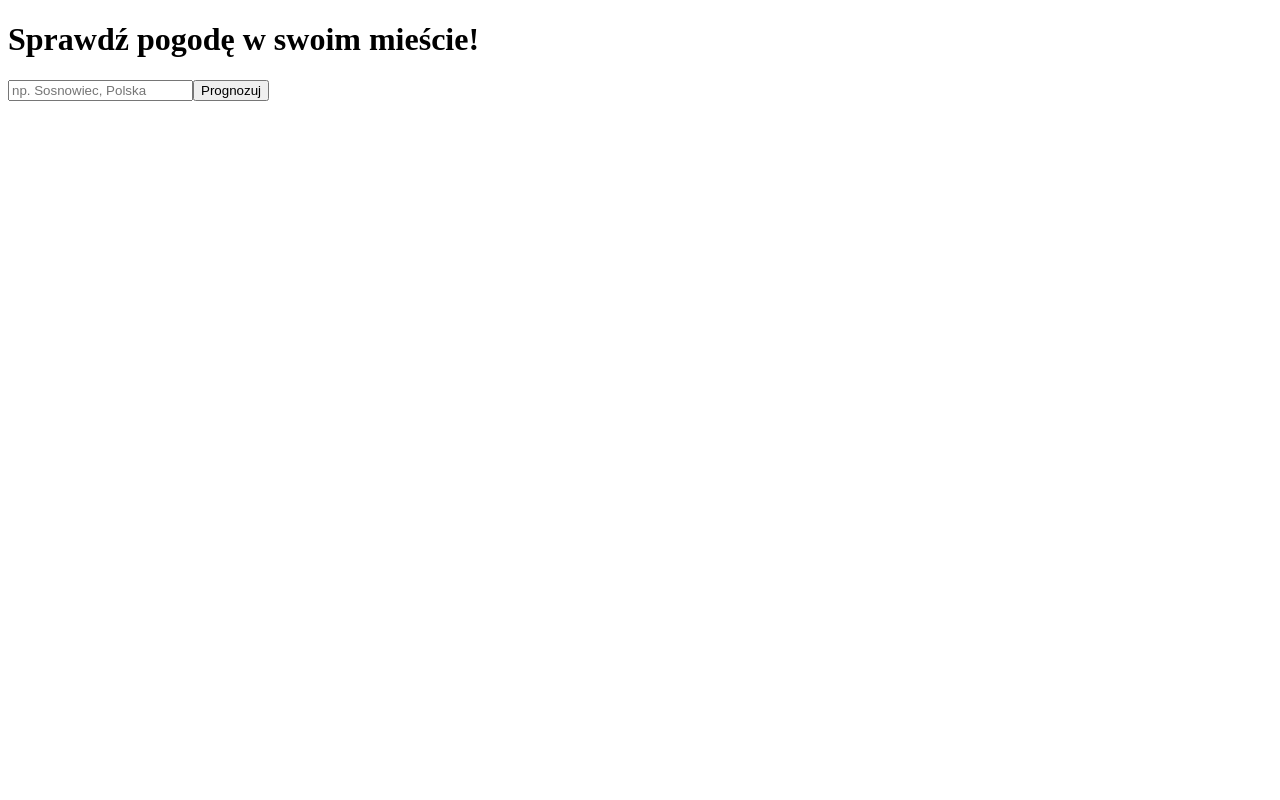
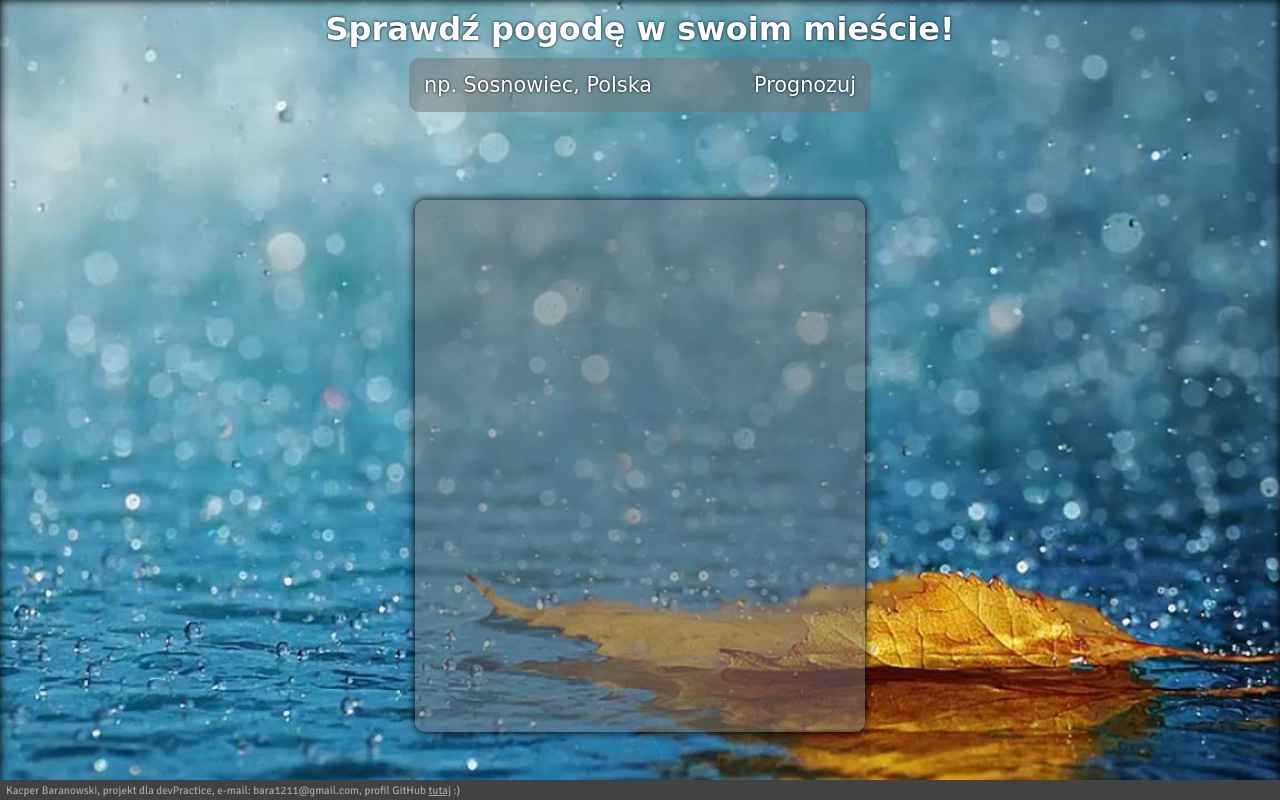
Before and after one commit to Eldrisch/KBWeather, a website: page index.html in a window 1280 px wide. Drawn offline with nearby package versions, Linux system fonts and the light colour scheme; some packages are replaced by stand-ins of ours; a web font is replaced by a local one.

Commit message:
Update
Podstawowe style, szkielet html.

```diff
--- a/index.html
+++ b/index.html
@@ -8,29 +8,38 @@
   <link rel="stylesheet" href="styles/map-styles.css">
   <link rel="stylesheet" href="styles/main.css">
   <link href="https://fonts.googleapis.com/css?family=Patrick+Hand+SC|Signika" rel="stylesheet">
+  <link href="images/favicon.ico" rel="icon" type="image/x-icon" />
 </head>
 
 <body id="container">
   <header>
-    <h1>Sprawdź pogodę w swoim mieście!</h1>
-    <input id="search-bar" type="text" placeholder="np. Sosnowiec, Polska" /><input id="search-btn" type="submit" value="Prognozuj" />
-    <div id="error"></div>
+    <div>
+      <h1>Sprawdź pogodę w swoim mieście!</h1>
+      <input id="search-bar" type="text" placeholder="np. Sosnowiec, Polska" /><input id="search-btn" type="submit"
+        value="Prognozuj" />
+      <div id="error"></div>
+    </div>
   </header>
-  <div id="main">
+  <section id="main">
     <div>
       <ul id="multiple-locations"></ul>
     </div>
     <div id="forecasts"></div>
-  </div>
-  <div id="map-container">
-    <div id="map"></div>
-  </div>
+    <div id="detailed-forecasts"></div>
+    <div id="map-container">
+      <div id="map"></div>
+    </div>
+  </section>
+  <footer>
+    <p>Kacper Baranowski, projekt dla devPractice, e-mail: bara1211@gmail.com, profil GitHub <a href="https://github.com/Eldrisch?tab=repositories">tutaj</a>
+      :)</p>
+  </footer>
   <script src="https://code.jquery.com/jquery-3.3.1.min.js" integrity="sha256-FgpCb/KJQlLNfOu91ta32o/NMZxltwRo8QtmkMRdAu8="
     crossorigin="anonymous"></script>
   <script src="scripts/weather-data.js"></script>
   <script src="scripts/map.js" type="text/javascript"></script>
+  <script src="scripts/views.js" type="text/javascript"></script>
   <script src="https://maps.googleapis.com/maps/api/js?key=AIzaSyB9t2M8ZxSZ97qkxQ-HvECNu0fg1DcmePY" async defer></script>
-
 </body>
 
 </html>
--- a/src/styles/main.css
+++ b/src/styles/main.css
@@ -0,0 +1,118 @@
+/* Standard rules */
+:root {
+    --main-color: #5488FF;
+    --background-color: #FDFEFF;
+    --darker-background-color: #BBCFFF;
+    --darker-main-color: #003ECE;
+    --dark-color: #002E99;
+    --search-color: rgba(116, 116, 116, 0.5);
+    --text-shadow: 0px 0px 3px#000;
+    --box-shadow: 0px 0px 10px#000;
+    --error-color: rgba(161, 1, 1, 0.726);
+    --title-font: 'Patrick Hand SC', cursive;
+    --main-font: 'Signika', sans-serif;
+    --radius: 10px;
+    --footer-color: rgb(66, 66, 66);
+    --footer-font-color: rgb(163, 163, 163);
+}
+::placeholder {
+    color: var(--background-color);
+}
+
+html, body, div, a, p, header, section, article, input, blockquote, h1, h2, h3, h4, h5, h6, ol, ul, footer {
+    margin: 0;
+    padding: 0;
+}
+html, body {
+    width: 100%;
+    height: 100%;
+    background-image: url('../images/header-background.jpg');
+    background-size: cover;
+    background-repeat: no-repeat;
+    background-attachment: fixed;
+    color: var(--dark-color);
+    font-family: var(--main-font);
+}
+#container {
+    display: flex;
+    flex-direction: column;
+    box-shadow: inset var(--box-shadow);
+}
+a {
+    color: inherit;
+}
+a:hover {
+    color: white;
+}
+header {
+    width: 100%;
+    min-height: 200px;
+    text-align: center;
+}
+header div {
+    margin: auto;
+}
+header h1 {
+    color: var(--background-color);
+    font-family: var(--title-font);
+    text-shadow: var(--text-shadow);
+    padding: 10px;
+}
+#search-bar, #search-btn {
+    font-size: 1.3em;
+    font-family: var(--title-font);
+    text-shadow: var(--text-shadow);
+    color: var(--background-color);
+    border: none;
+    padding: 15px;
+    background-color: var(--search-color);
+}
+#search-bar {
+    width: 300px;
+    border-top-left-radius: var(--radius);
+    border-bottom-left-radius: var(--radius);
+}
+#search-btn {
+    border-top-right-radius: var(--radius);
+    border-bottom-right-radius: var(--radius);
+}
+input:active, #search-bar:focus {
+    box-shadow: inset var(--box-shadow);
+}
+input:focus {
+    outline: none;
+}
+#main {
+    margin: auto;
+    margin-bottom: 3em;
+    flex: 1 0 auto;
+    background-color: var(--search-color);
+    /* border: 2px solid var(--main-color); */
+    border-radius: var(--radius);
+    box-shadow: var(--box-shadow);
+    display: flex;
+    flex-direction: column;
+}
+#forecasts, #detailed-forecasts {
+    display: flex;
+    flex-wrap: wrap;
+    flex-direction: row;
+    float: left;
+}
+#detailed-forecasts ul li, #multiple-locations li {
+    list-style: none;
+}
+#error {
+    color: var(--error-color);
+}
+footer {
+    flex-shrink: 0;
+    height: auto;
+    width: 100%;
+    color: var(--footer-font-color);
+    font-size: 0.7em;
+    background-color: var(--footer-color)
+}
+footer p {
+    padding: 3px 6px;
+}
```
Also changed, not shown: .eslintrc.json, src/scripts/views.js (added).
